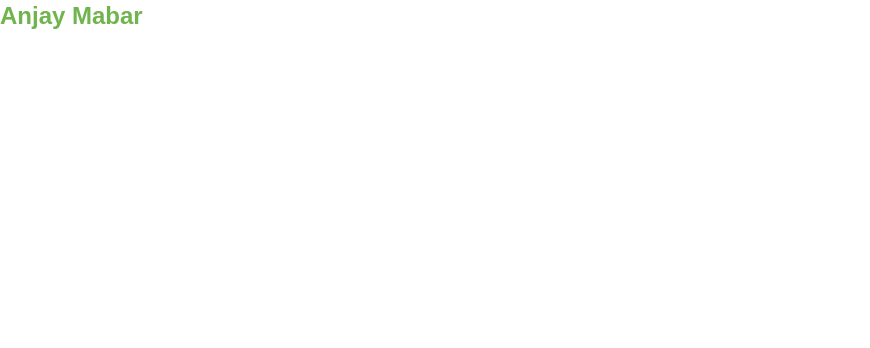
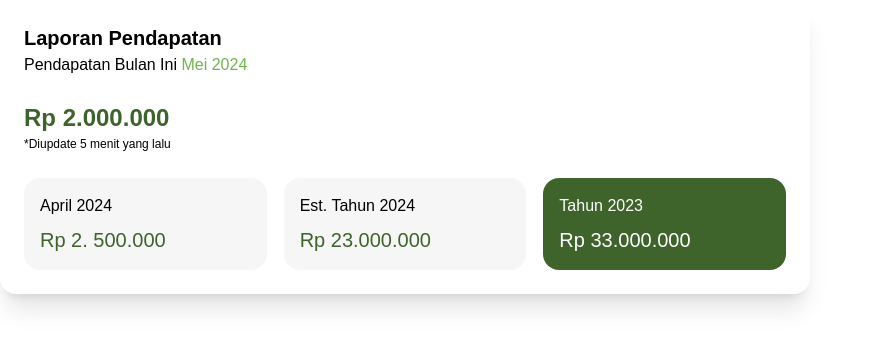
Before and after one commit to sadigitID/daftarmenu-administrator, a Vue app: page /home in a window 1280 px wide. Shown: the top 348 px of the page, without its empty margins (0-870 px from the left). Built offline with nearby package versions, Linux system fonts and the light colour scheme.

Commit message:
laporan pendapatan

```diff
--- a/src/assets/css/style.css
+++ b/src/assets/css/style.css
@@ -554,20 +554,157 @@ video {
   --tw-contain-style:  ;
 }
 
+.mt-6 {
+  margin-top: 1.5rem;
+}
+
+.flex {
+  display: flex;
+}
+
+.w-\[810px\] {
+  width: 810px;
+}
+
+.flex-1 {
+  flex: 1 1 0%;
+}
+
+.flex-col {
+  flex-direction: column;
+}
+
+.items-start {
+  align-items: flex-start;
+}
+
+.items-center {
+  align-items: center;
+}
+
+.justify-center {
+  justify-content: center;
+}
+
+.justify-between {
+  justify-content: space-between;
+}
+
+.gap-10 {
+  gap: 2.5rem;
+}
+
+.gap-2 {
+  gap: 0.5rem;
+}
+
+.gap-6 {
+  gap: 1.5rem;
+}
+
+.gap-\[17px\] {
+  gap: 17px;
+}
+
+.self-stretch {
+  align-self: stretch;
+}
+
+.rounded-2xl {
+  border-radius: 1rem;
+}
+
+.bg-gray-50 {
+  --tw-bg-opacity: 1;
+  background-color: rgb(246 246 246 / var(--tw-bg-opacity));
+}
+
+.bg-primary-800 {
+  --tw-bg-opacity: 1;
+  background-color: rgb(62 99 43 / var(--tw-bg-opacity));
+}
+
+.p-4 {
+  padding: 1rem;
+}
+
+.p-6 {
+  padding: 1.5rem;
+}
+
+.font-sans {
+  font-family: Plus Jakarta Sans, sans-serif;
+}
+
 .text-2xl {
   font-size: 1.5rem;
   line-height: 2rem;
+}
+
+.text-base {
+  font-size: 1rem;
+  line-height: 1.5rem;
+}
+
+.text-xl {
+  font-size: 1.25rem;
+  line-height: 1.75rem;
+}
+
+.text-xs {
+  font-size: 0.75rem;
+  line-height: 1rem;
 }
 
 .font-bold {
   font-weight: 700;
 }
 
+.font-medium {
+  font-weight: 500;
+}
+
+.font-normal {
+  font-weight: 400;
+}
+
+.font-semibold {
+  font-weight: 600;
+}
+
 .capitalize {
   text-transform: capitalize;
+}
+
+.leading-5 {
+  line-height: 1.25rem;
+}
+
+.leading-8 {
+  line-height: 2rem;
+}
+
+.leading-relaxed {
+  line-height: 1.625;
 }
 
 .text-primary-500 {
   --tw-text-opacity: 1;
   color: rgb(112 180 78 / var(--tw-text-opacity));
 }
+
+.text-primary-800 {
+  --tw-text-opacity: 1;
+  color: rgb(62 99 43 / var(--tw-text-opacity));
+}
+
+.text-white {
+  --tw-text-opacity: 1;
+  color: rgb(255 255 255 / var(--tw-text-opacity));
+}
+
+.shadow-xl {
+  --tw-shadow: 0 20px 25px -5px rgb(0 0 0 / 0.1), 0 8px 10px -6px rgb(0 0 0 / 0.1);
+  --tw-shadow-colored: 0 20px 25px -5px var(--tw-shadow-color), 0 8px 10px -6px var(--tw-shadow-color);
+  box-shadow: var(--tw-ring-offset-shadow, 0 0 #0000), var(--tw-ring-shadow, 0 0 #0000), var(--tw-shadow);
+}
--- /dev/null
+++ b/src/components/LaporanPendapatan.vue
@@ -0,0 +1,34 @@
+<template>
+  <div class="flex w-[810px] p-6 flex-col items-start gap-6 bg-whites shadow-xl rounded-2xl">
+    <div class="flex justify-between items-center self-stretch">
+      <div class="gap-10">
+        <div class="">
+          <h2 class="text-xl font-semibold">Laporan Pendapatan</h2>
+          <p class="text-base font-normal font-sans leading-relaxed">
+            Pendapatan Bulan Ini <span class="text-primary-500 font-medium">Mei 2024</span>
+          </p>
+        </div>
+        <div>
+          <p class="text-2xl font-bold mt-6 leading-8 text-primary-800">Rp 2.000.000</p>
+          <p class="text-xs font-normal leading-5">*Diupdate 5 menit yang lalu</p>
+        </div>
+      </div>
+    </div>
+    <div class="flex items-start gap-[17px] self-stretch">
+      <div class="bg-gray-50 flex flex-col justify-center items-start gap-2 p-4 flex-1 rounded-2xl">
+        <h4 class="flex">April 2024</h4>
+        <p class="text-primary-800 text-xl">Rp 2. 500.000</p>
+      </div>
+      <div class="bg-gray-50 flex flex-col justify-center items-start gap-2 p-4 flex-1 rounded-2xl">
+        <h4 class="flex">Est. Tahun 2024</h4>
+        <p class="text-primary-800 text-xl">Rp 23.000.000</p>
+      </div>
+      <div
+        class="bg-primary-800 text-white flex flex-col justify-center items-start gap-2 p-4 flex-1 rounded-2xl"
+      >
+        <h4 class="flex">Tahun 2023</h4>
+        <p class="text-xl">Rp 33.000.000</p>
+      </div>
+    </div>
+  </div>
+</template>
--- /dev/null
+++ b/src/components/index.ts
@@ -0,0 +1 @@
+export { default as LaporanPendapatan } from '@/components/LaporanPendapatan.vue'
--- a/src/views/HomeView.vue
+++ b/src/views/HomeView.vue
@@ -1,7 +1,9 @@
-<script setup lang="ts"></script>
+<script setup lang="ts">
+import { LaporanPendapatan } from '@/components'
+</script>
 
 <template>
-  <p class="font-bold text-2xl text-primary-500">
-    Anjay Mabar
-  </p>
+  <main>
+    <LaporanPendapatan />
+  </main>
 </template>
```
Also changed, not shown: package.json (+34 -2 lines), 1 other file (tests, documents, lock files or other folders).
